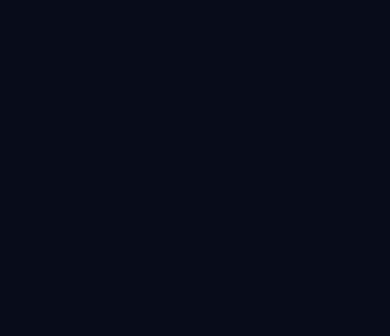
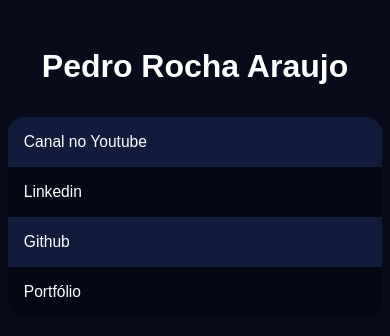
Before and after one commit to Pedro-Rocha-Araujo/link-tree, a Next.js app: page /admin/home in a window 390 px wide. Shown: the top 336 px of the page. Built offline with nearby package versions, Linux system fonts and the light colour scheme.

Commit message:
Página home estruturada e responsiva

```diff
--- /dev/null
+++ b/src/app/admin/home/home.css
@@ -0,0 +1,38 @@
+section.home {
+  width: 96%;
+  max-width: 1080px;
+  margin: 3rem auto;
+}
+
+section.home h1 {
+  color: #fff;
+  text-align: center;
+  font-size: clamp(2rem, 8vw, 3rem);
+  margin-bottom: 2rem;
+}
+
+div.links {
+  display: flex;
+  flex-direction: column;
+  align-items: center;
+  border-radius: 1rem;
+  overflow: hidden;
+}
+
+div.link {
+  width: 100%;
+  padding: 1rem;
+}
+
+div.link a {
+  color: #fff;
+  font-size: clamp(0.9rem, 4vw, 1.5rem);
+}
+
+.link:nth-child(even) {
+  background-color: #050814;
+}
+
+.link:nth-child(odd) {
+  background-color: #121b3b;
+}
--- a/src/app/admin/home/page.tsx
+++ b/src/app/admin/home/page.tsx
@@ -1,8 +1,28 @@
+import "./home.css"
 
 export default function Home() {
   return (
     <section className="home">
+      <h1> <i className="fa-solid fa-link" aria-hidden="true"></i> Pedro Rocha Araujo</h1>
+      <div className="links">
 
+        <div className="link">
+          <a href=""> <i className="fa-brands fa-youtube" aria-hidden="true"></i> Canal no Youtube</a>
+        </div>
+
+        <div className="link">
+          <a href=""> <i className="fa-brands fa-linkedin" aria-hidden="true"></i> Linkedin</a>
+        </div>
+
+        <div className="link">
+          <a href=""> <i className="fa-brands fa-github" aria-hidden="true"></i> Github</a>
+        </div>
+
+        <div className="link">
+          <a href=""> <i className="fa-solid fa-display" aria-hidden="true"></i> Portfólio</a>
+        </div>
+
+      </div>
     </section>
   );
 }
--- a/src/app/layout.tsx
+++ b/src/app/layout.tsx
@@ -13,6 +13,7 @@
       <body>
         <ToastContainer autoClose={1000} />
         {children}
+        <script src="https://kit.fontawesome.com/ba7c57d421.js"></script>
       </body>
     </html>
   );
```
Also changed, not shown: src/app/auth/login/page.tsx (+39 -1 lines).
